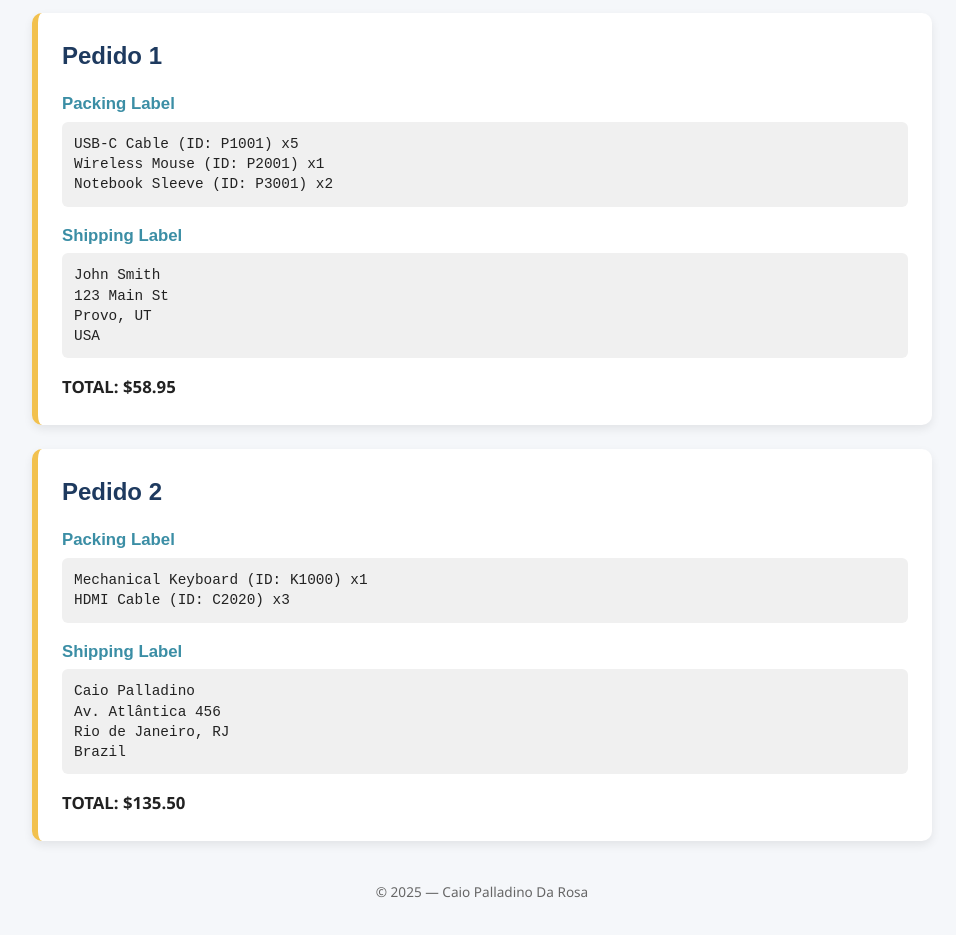
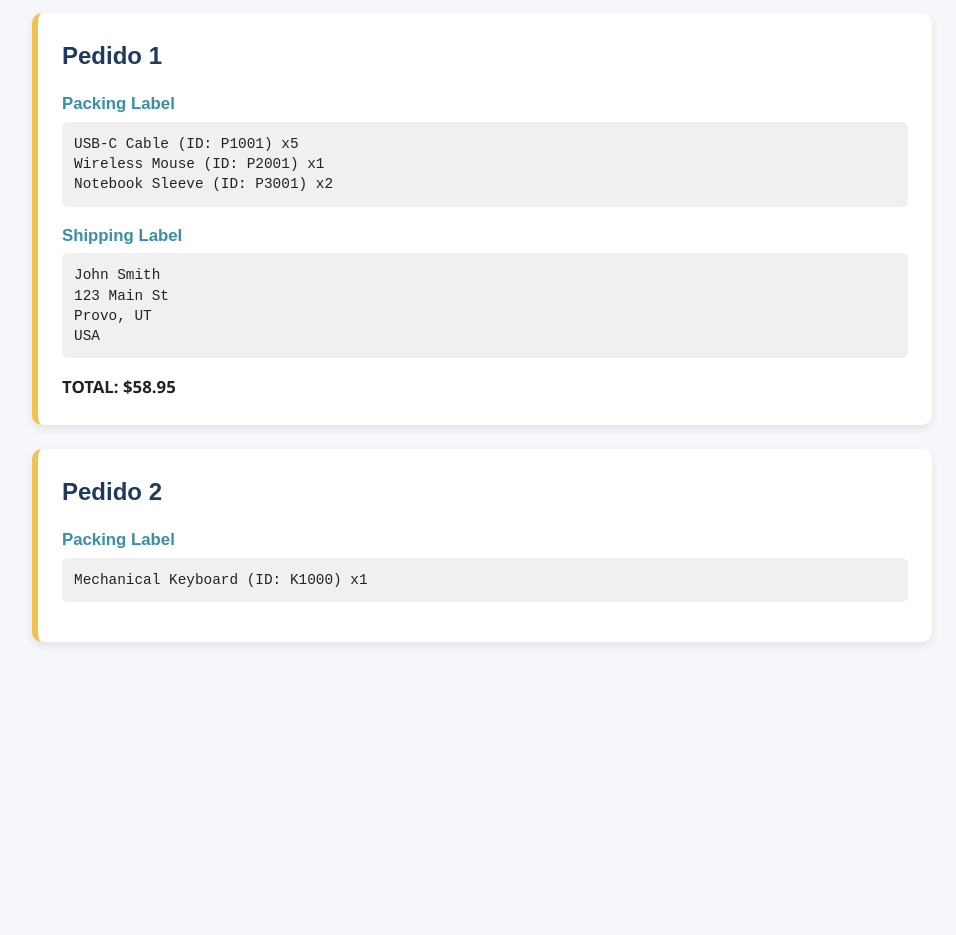
Before and after one commit to caioprosa10/onlineordering, a plain HTML site: page index.html in a window 1280 px wide. Shown: the part 139-1074 px from the top of the page, without its empty margins (158-1114 px from the left). After the commit the page ends 813 px from the top, so only its background shows below. Drawn offline with Linux system fonts and the light colour scheme.

Commit message:
Update index.html

```diff
--- a/index.html
+++ b/index.html
@@ -56,7 +56,6 @@
     }
     .total { font-weight: bold; color: var(--dark); margin-top: 8px; font-size: 1.05rem; }
     .site-footer { margin-top: 40px; text-align: center; font-size: 0.85rem; color: #666; }
-    .hidden { display: none; }
   </style>
 </head>
 <body>
@@ -64,7 +63,7 @@
     <h1>Online Ordering — Week 04</h1>
     <p>Encapsulation Demo em JavaScript (espelhando seu C#)</p>
     <p>
-      🔗 <a href="https://github.com/caioprosa10/online-ordering-program" target="_blank">
+      🔗 <a href="https://github.com/caioprosa10/onlineordering" target="_blank">
         Ver código no GitHub (abrir no VS Code)
       </a>
     </p>
@@ -94,21 +93,3 @@ USA</pre>
       <div class="label">
         <h3>Packing Label</h3>
         <pre>Mechanical Keyboard (ID: K1000) x1
-HDMI Cable (ID: C2020) x3</pre>
-      </div>
-      <div class="label">
-        <h3>Shipping Label</h3>
-        <pre>Caio Palladino
-Av. Atlântica 456
-Rio de Janeiro, RJ
-Brazil</pre>
-      </div>
-      <p class="total">TOTAL: $135.50</p>
-    </section>
-  </main>
-
-  <footer class="site-footer">
-    <p>© 2025 — Caio Palladino Da Rosa</p>
-  </footer>
-</body>
-</html>
```
